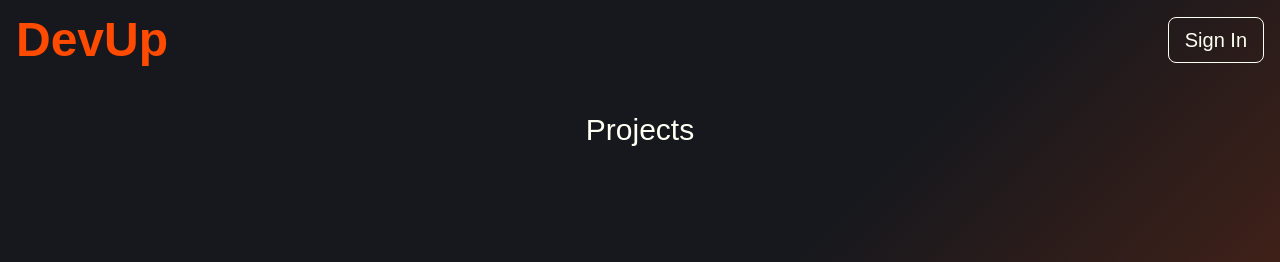
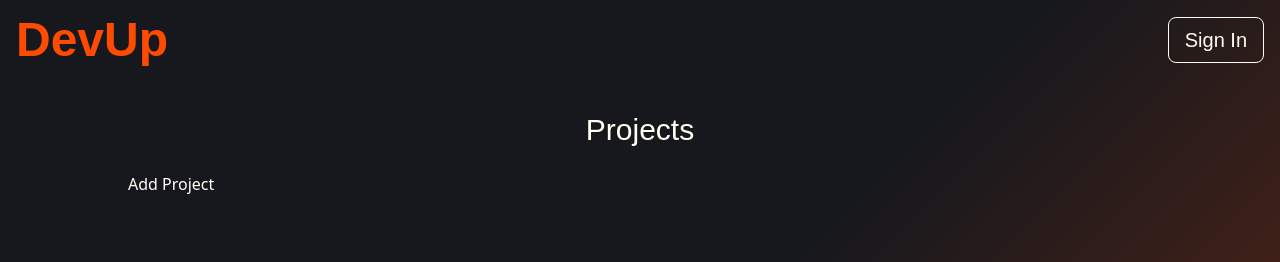
Before and after one commit to DanielShaw98/dev-up, a Next.js app: page /projects in a window 1280 px wide. Shown: the top 262 px of the page. Built offline with nearby package versions, Linux system fonts and the light colour scheme; no server answers.

Commit message:
Added add project page

```diff
--- /dev/null
+++ b/app/projects/add-project/page.tsx
@@ -0,0 +1,9 @@
+import React from 'react'
+
+export default function AddProject() {
+  return (
+    <div className="mx-32 my-8 h-screen">
+      <h1 className="text-3xl font-main text-center mb-6">Add Project</h1>
+    </div>
+  )
+}
--- a/app/projects/page.tsx
+++ b/app/projects/page.tsx
@@ -1,9 +1,13 @@
 import React from 'react'
+import Link from 'next/link'
 
 export default function Projects() {
   return (
     <div className="mx-32 my-8 h-screen">
       <h1 className="text-3xl font-main text-center mb-6">Projects</h1>
+      <div>
+        <Link href="/projects/add-project">Add Project</Link>
+      </div>
     </div>
   )
 }
```
